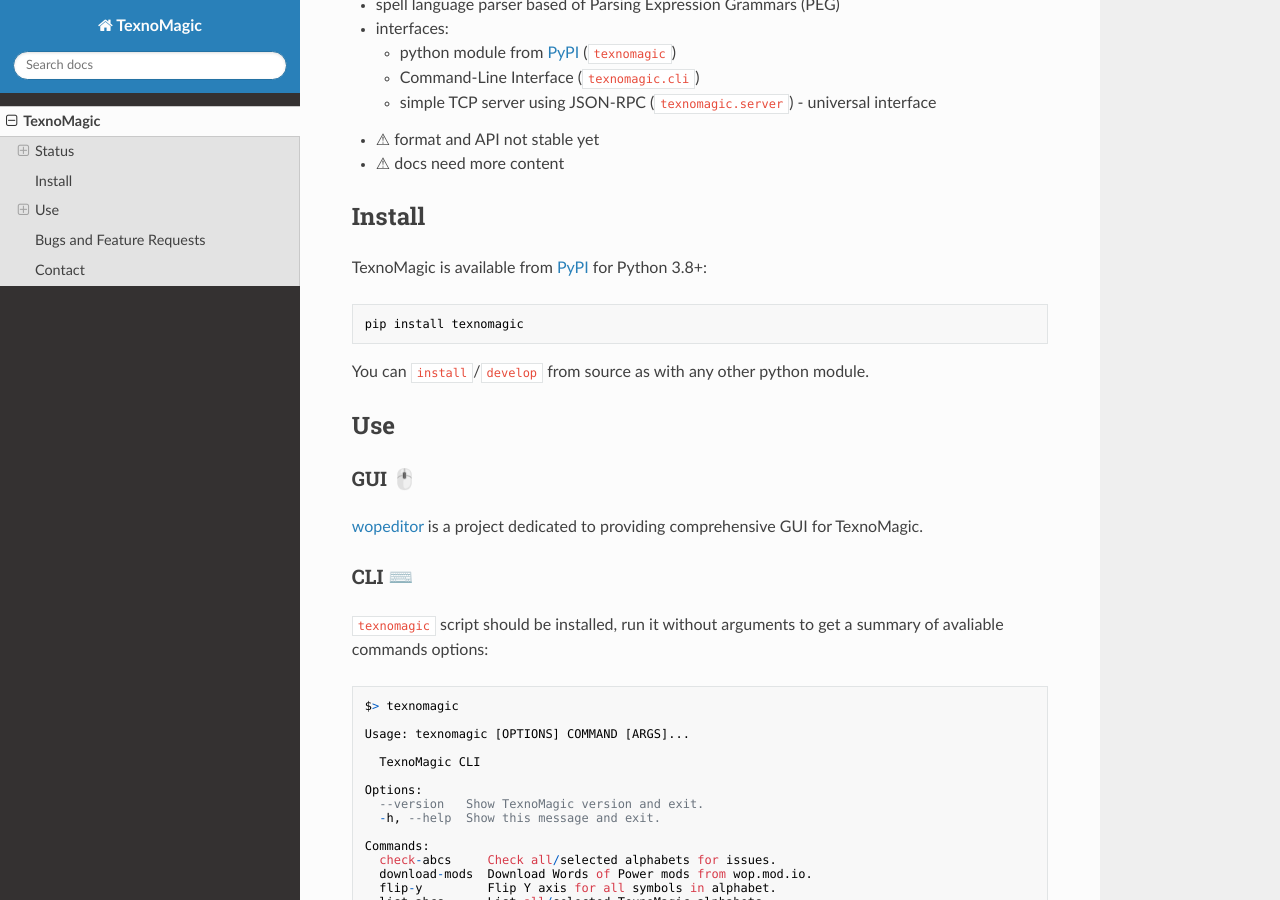
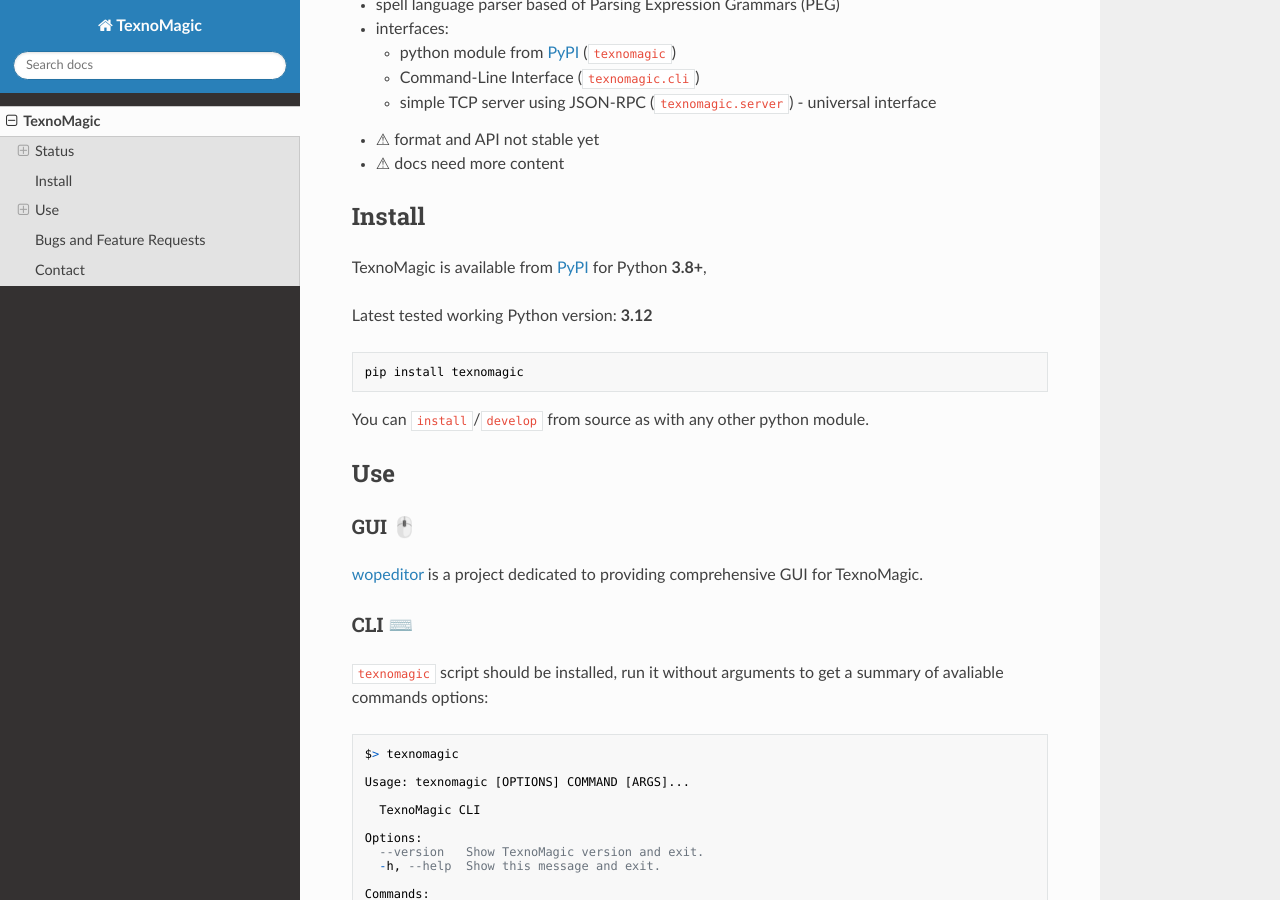
Before and after one commit to texnoforge/texnomagic, an MkDocs documentation site: the page built from docs/index.md, in a window 1280 px wide and 900 px high, scrolled down 801 px. Built offline with MkDocs 1.6.1, drawn with Linux system fonts in a browser that asks for light colours; nearby versions of some CDN libraries.

````diff
--- a/docs/index.md
+++ b/docs/index.md
@@ -39,7 +39,9 @@ to get a better idea of what I'm trying to achieve.
 
 ## Install
 
-TexnoMagic is available from [PyPI] for Python 3.8+:
+TexnoMagic is available from [PyPI] for Python **3.8+**,
+
+Latest tested working Python version: **3.12**
 
 ```
 pip install texnomagic
````
